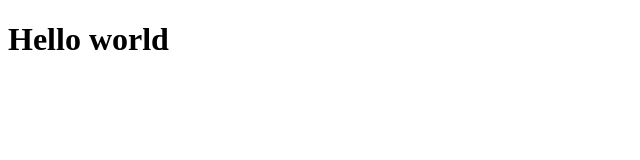
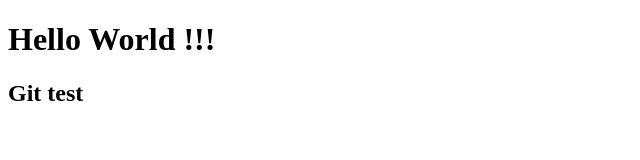
Before and after one commit to Mx-ross/44.github, a plain HTML site: page Index.html in a window 1280 px wide. Shown: the whole page, without its empty margins (0-640 px from the left). Drawn offline with Linux system fonts and the light colour scheme.

Commit message:
4 commit

```diff
--- a/Index.html
+++ b/Index.html
@@ -15,7 +15,8 @@
         <title>Document</title>
     </head>
     <body>
-        <h1>Hello world <!DOCTYPE html>
+        <h1>Hello World !!!</h1>
+        <h2>Git test</h2>
     </body>
     </html>
 </body>
```
